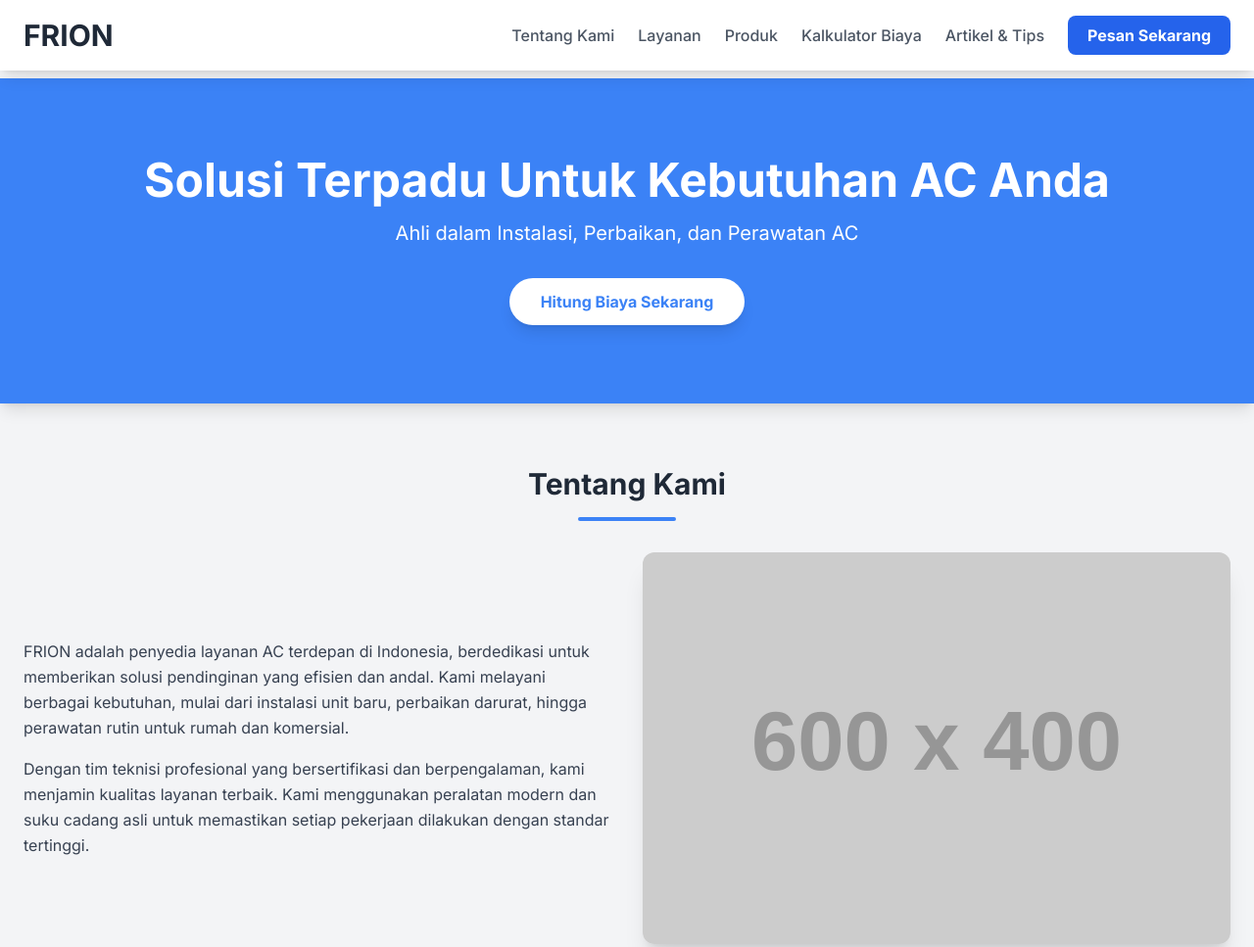
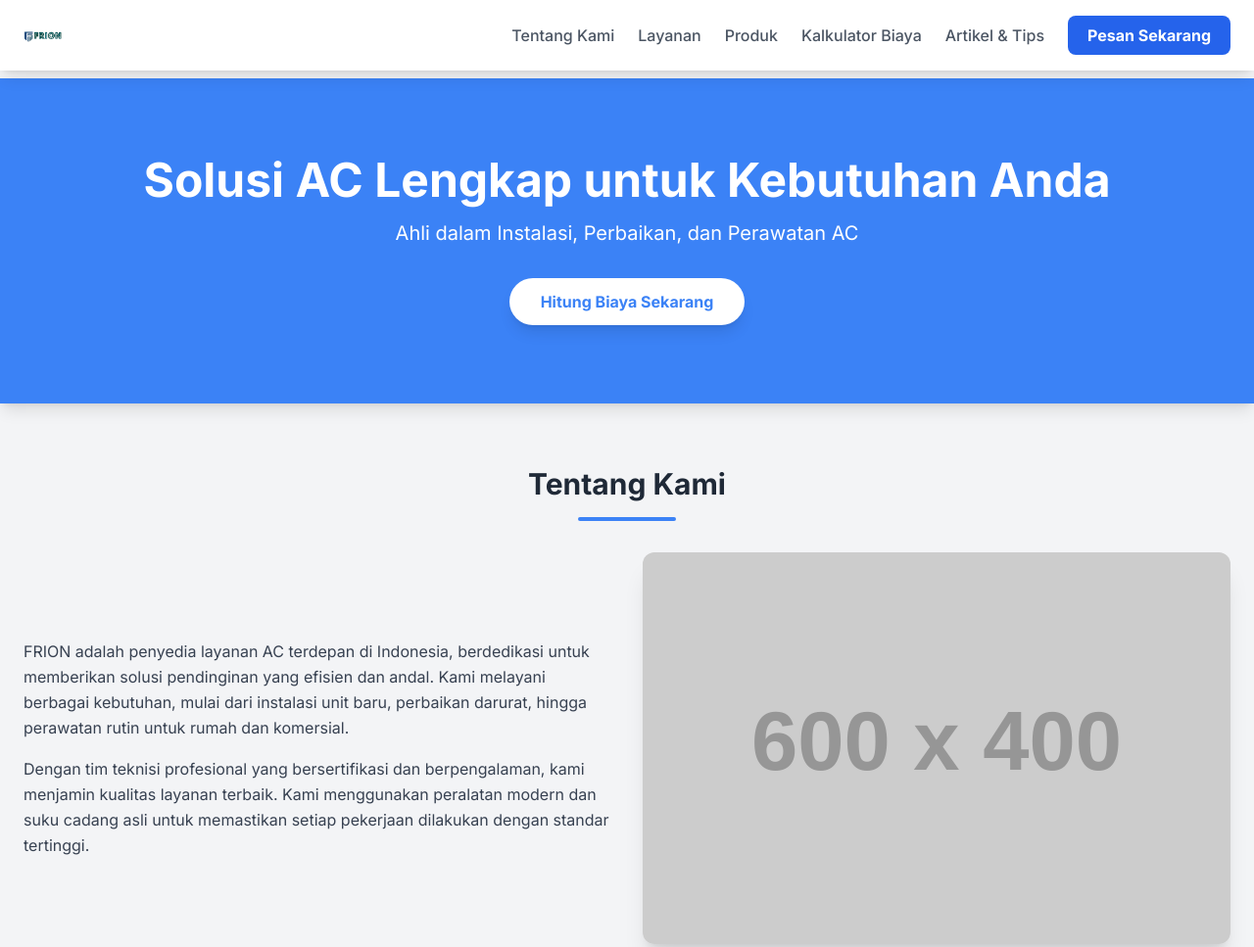
Before and after one commit to frion-id/frion-id.github.io, a plain HTML site: page index.html in a window 1280 px wide. Shown: the top 967 px of the page at 98% size. Drawn offline with nearby package versions, Linux system fonts and the light colour scheme; placeholder pictures from the web are drawn by us.

Commit message:
Add files via upload

```diff
--- a/index.html
+++ b/index.html
@@ -6,7 +6,7 @@
     <meta name="viewport" content="width=device-width, initial-scale=1.0">
     <title>FRION - Service AC Jakarta Terpercaya | Instalasi & Perbaikan</title>
     <meta name="description" content="FRION menyediakan layanan service AC profesional di Jakarta. Ahli dalam instalasi, perbaikan, cuci AC, dan jual beli AC baru/bekas dengan harga transparan.">
-    <meta name="keywords" content="service ac jakarta, cuci ac, perbaikan ac, instalasi ac, pasang ac, bongkar pasang ac, ac tidak dingin, isi freon ac, tambah freon ac, service ac jakarta selatan, service ac jakarta timur, service ac jakarta pusat, service ac jakarta barat, service ac jakarta utara, service ac panggilan, biaya service ac, jual ac bekas jakarta">
+    <meta name="keywords" content="service ac jakarta, cuci ac, perbaikan ac, instalasi ac, bongkar pasang ac, ac tidak dingin, frion ac, service ac jakarta selatan, service ac jakarta timur, service ac panggilan, biaya service ac, jual ac bekas jakarta">
     <meta name="author" content="FRION">
     <link rel="canonical" href="https://frion-id.github.io/">
     <meta property="og:title" content="FRION - Service AC Jakarta Terpercaya | Instalasi & Perbaikan">
@@ -38,7 +38,10 @@
 
     <header id="main-header" class="bg-white shadow-lg fixed top-0 left-0 w-full z-50">
         <nav class="container mx-auto px-6 py-4 flex items-center justify-between">
-            <a href="#" class="text-3xl font-bold text-gray-800">FRION</a>
+            <a href="#" class="flex items-center">
+                <!-- Ganti src="..." dengan URL logo Anda. Atur tinggi logo dengan class h-10, h-12, dll. -->
+                <img src="https://github.com/frion-id/frion-id.github.io/blob/main/logo.png" alt="Logo FRION" class="h-10 w-auto">
+            </a>
             <div class="hidden md:flex items-center space-x-6">
                 <a href="#tentang" class="text-gray-600 hover:text-blue-500 font-medium">Tentang Kami</a>
                 <a href="#layanan" class="text-gray-600 hover:text-blue-500 font-medium">Layanan</a>
@@ -63,7 +66,7 @@
 
     <main id="main-content" class="mt-20">
         <section class="bg-blue-500 text-white py-20 px-6 text-center shadow-lg">
-            <h1 class="text-4xl sm:text-5xl font-bold fade-in">Solusi Terpadu Untuk Kebutuhan AC Anda</h1>
+            <h1 class="text-4xl sm:text-5xl font-bold fade-in">Solusi AC Lengkap untuk Kebutuhan Anda</h1>
             <p class="mt-4 text-xl fade-in-delay">Ahli dalam Instalasi, Perbaikan, dan Perawatan AC</p>
             <a href="#kalkulator" class="mt-8 inline-block bg-white text-blue-500 font-bold py-3 px-8 rounded-full shadow-lg hover:bg-gray-100 transition duration-300 transform hover:scale-105">Hitung Biaya Sekarang</a>
         </section>
@@ -545,7 +548,6 @@ document.addEventListener('DOMContentLoaded', () => {
         mobileMenu.classList.toggle('hidden');
     });
 
-    // PERBAIKAN DI SINI: FUNGSI createProductCard dikembalikan ke versi lengkap
     function createProductCard(product) {
         const card = document.createElement('div');
         card.className = 'bg-white rounded-xl shadow-lg p-6 transform transition duration-300 hover:scale-105';
```
